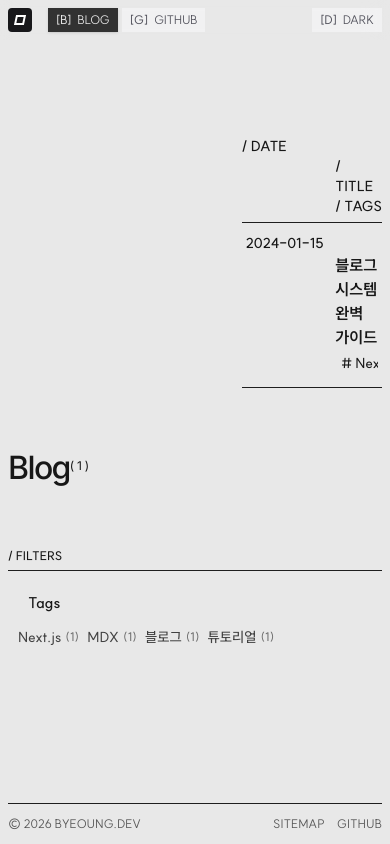
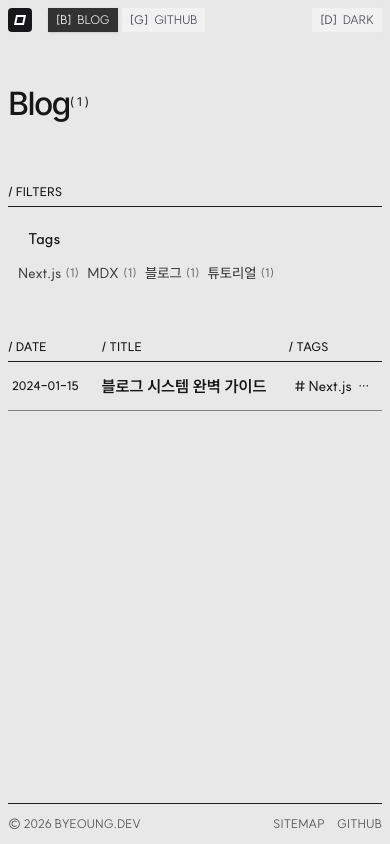
Before and after one commit to chan-byeong/blog, a Next.js app in the folder apps/blog/: page / in a window 390 px wide. Built offline with nearby package versions, Linux system fonts and the light colour scheme; a web font is replaced by a local one.

Commit message:
style: main post list responsive layout

```diff
--- a/apps/blog/src/components/posts-section/index.tsx
+++ b/apps/blog/src/components/posts-section/index.tsx
@@ -1,17 +1,18 @@
 import { TableHeader } from '../ui/table-header';
 import { PostList } from './post-list';
 
+// TODO: 헤더 영역 CSS @apply 또는 tv, cva 적용하기
 export const PostsSection = () => {
   return (
-    <div className='grid grid-cols-subgrid col-start-6 col-span-full row-start-2'>
-      <TableHeader className='col-span-full'>
-        <span className='col-start-1 col-span-3 text-primary text-sm font-semibold uppercase'>
+    <div className='grid grid-cols-subgrid md:col-start-6 col-span-full md:row-start-2'>
+      <TableHeader className='col-span-full text-xs'>
+        <span className='col-start-1 col-span-2 sm:col-span-3 text-primary font-semibold uppercase'>
           / Date
         </span>
-        <span className='col-start-4 col-span-13 text-primary text-sm font-semibold uppercase'>
+        <span className='col-start-3 col-span-4 sm:col-start-4 sm:col-span-10 md:col-span-13 text-primary font-semibold uppercase'>
           / Title
         </span>
-        <span className='col-start-17 col-span-3 text-primary text-sm font-semibold uppercase'>
+        <span className='col-start-7 col-span-2 sm:col-start-14 sm:col-span-3 md:col-start-17 md:col-span-3 text-primary font-semibold uppercase'>
           / Tags
         </span>
       </TableHeader>
--- a/apps/blog/src/components/posts-section/post-list-item.tsx
+++ b/apps/blog/src/components/posts-section/post-list-item.tsx
@@ -11,18 +11,18 @@ import { Tag } from '../ui/tag';
 
 export const PostListItem = ({ post }: PostListItemProps) => {
   return (
-    <li className='grid grid-cols-subgrid col-span-full items-center border-b-[0.5px] border-border'>
+    <li className='grid grid-cols-subgrid col-span-full items-center border-b-[0.5px] border-border/50'>
       <Link
         href={`/posts/${post.slug}`}
         className='grid grid-cols-subgrid col-span-full items-center py-2.5 px-1 self-start hover:bg-accent'
       >
-        <span className='col-start-1 col-span-3 text-sm font-semibold text-primary'>
+        <span className='col-start-1 col-span-2 sm:col-span-3 text-xs font-semibold text-primary'>
           {post.date}
         </span>
-        <span className='col-start-4 col-span-13 text-md font-bold text-primary'>
+        <span className='col-start-3 col-span-4 sm:col-start-4 sm:col-span-10 md:col-span-13 text-md font-bold text-primary'>
           {post.title}
         </span>
-        <span className='col-start-17 col-span-3 text-sm font-semibold text-primary truncate'>
+        <span className='col-start-7 col-span-2 sm:col-start-14 sm:col-span-3 md:col-start-17 md:col-span-3 text-sm font-semibold text-primary truncate'>
           {post.tags?.map((tag) => (
             <Tag key={tag} label={`# ${tag}`} />
           ))}
```
